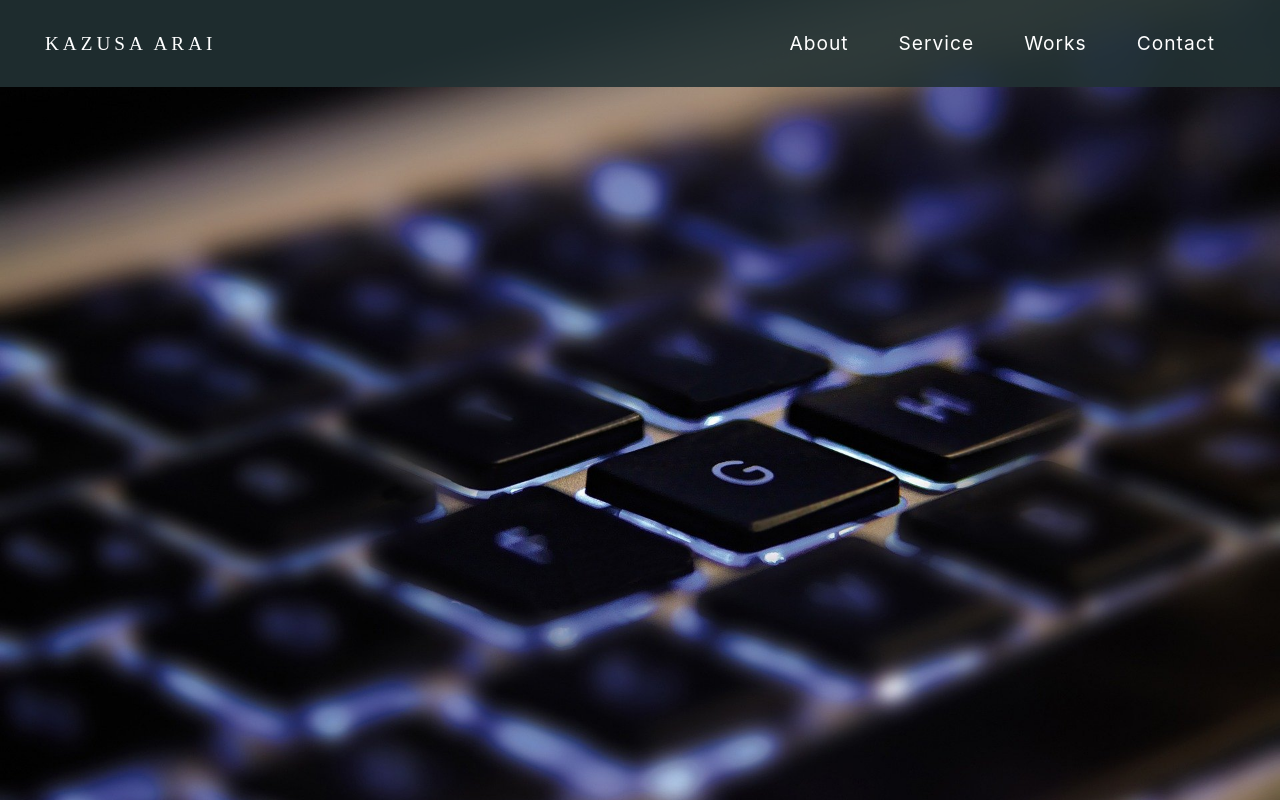
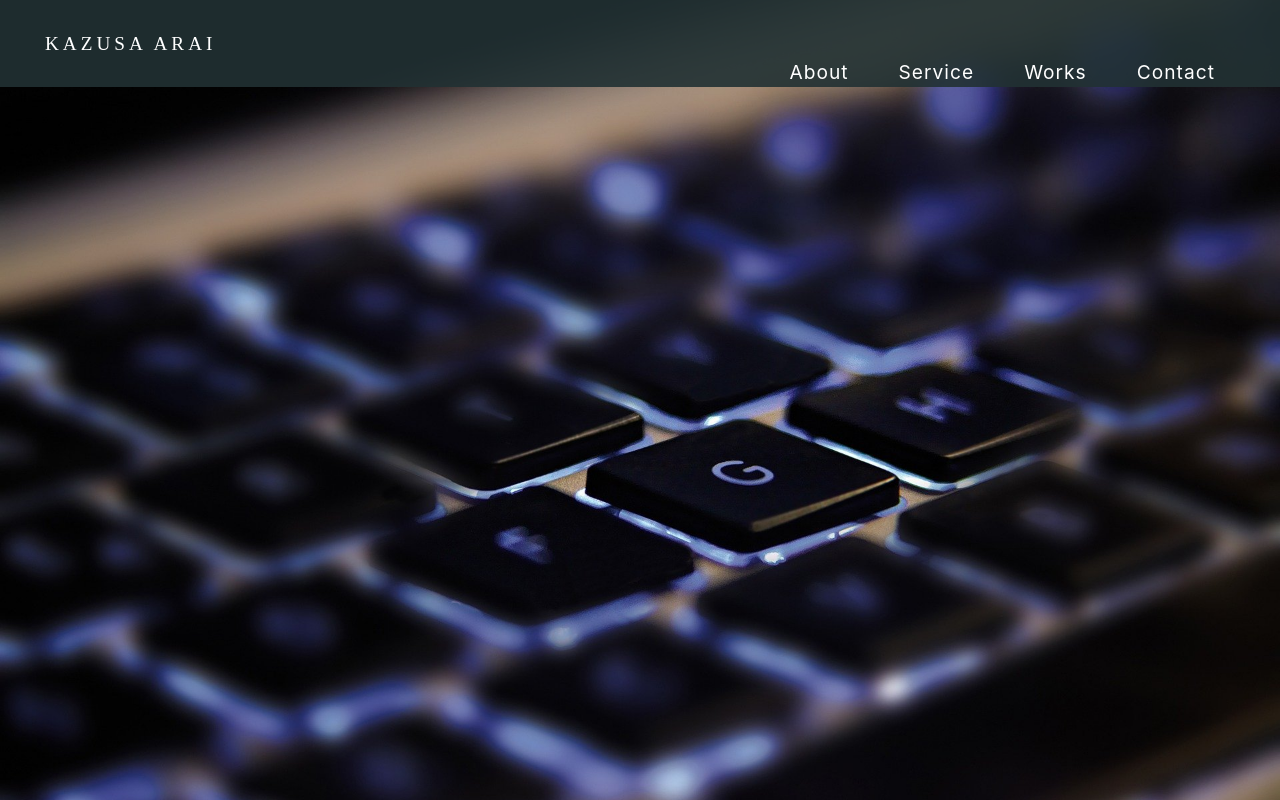
Before and after one commit to ka16/portfolio, a plain HTML site: page index.html in a window 1280 px wide. Shown: the top 800 px of the page. Drawn offline with nearby package versions, Linux system fonts and the light colour scheme.

Commit message:
Update style.css

```diff
--- a/style.css
+++ b/style.css
@@ -14,6 +14,7 @@
   color: #fff;
   float: left;
   padding: 29px 25px;
+  margin-top: 29px;
 }
 
 .nav-list li {
```
